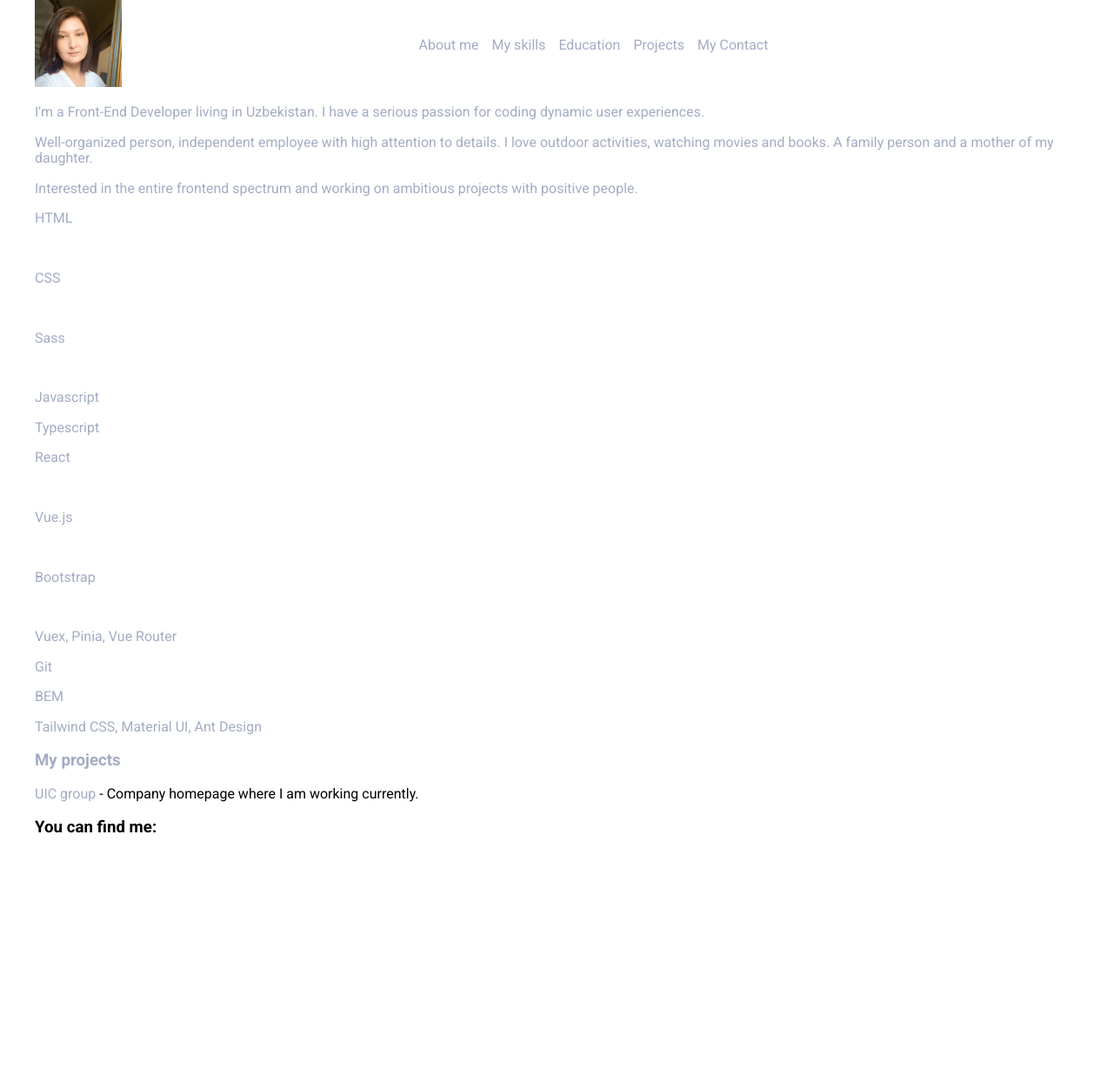
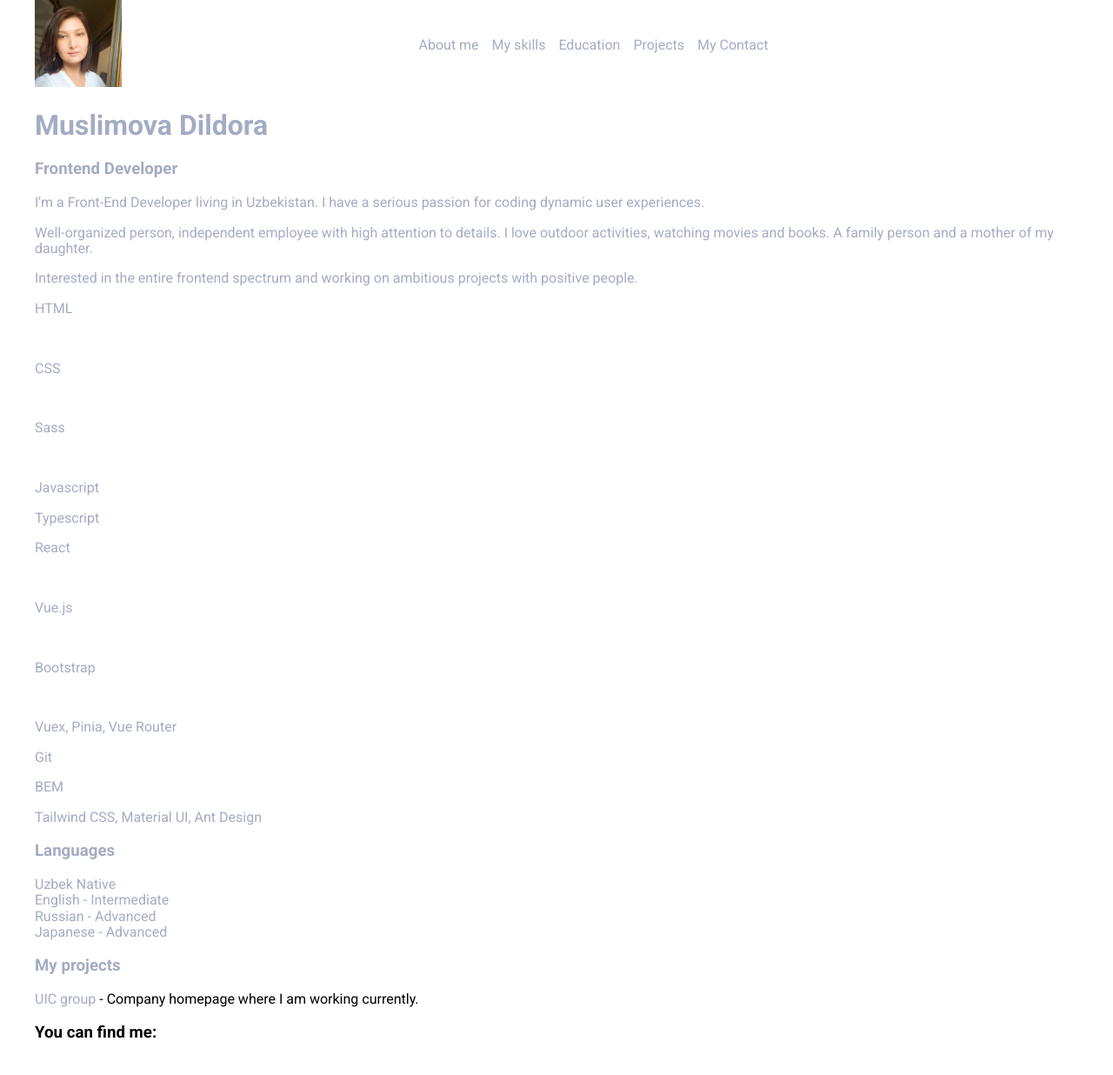
Before and after one commit to faithpacifica/rsschool-cv, a plain HTML site: page index.html in a window 1280 px wide. Shown: the whole page at 87% size. Before the commit the page ends 1000 px from the top, so only its background shows below. Drawn offline with nearby package versions, Linux system fonts and the light colour scheme.

Commit message:
feat:update index.html file

```diff
--- a/index.html
+++ b/index.html
@@ -26,20 +26,20 @@
             </div>
             <nav class="navbar">
                 <ul class="navbar-list">
-                    <li class="navbar-item" id="about-me">
+                    <li class="navbar-item" >
                         <a href="#about-me" class="navbar-link">About me</span>
                     </li>
-                    <li class="navbar-item" id="skills">
+                    <li class="navbar-item" >
                         <a href="#skills" class="navbar-link">My skills</span>
                     </li>
-                    <li class="navbar-item" id="about-me">
+                    <li class="navbar-item" >
                         <a href="#education" class="navbar-link">Education</span>
                     </li>
-                    <li class="navbar-item" id="projects">
+                    <li class="navbar-item" >
                         <a href="#projects" class="navbar-link">Projects</span>
                     </li>
 
-                    <li class="navbar-item" id="contacts">
+                    <li class="navbar-item" >
                         <a href="#contacts" class="navbar-link">My Contact</span>
                     </li>
                 </ul>
@@ -48,7 +48,9 @@
 
         <main class="main">
             <!-- ABOUT ME -->
-            <section class="about-me">
+            <section class="about-me" id="about-me">
+                <h1 class=" main-title">Muslimova Dildora</h1>
+                <h3 class="subtitle">Frontend Developer</h3>
                 <p class="about-me__text">
                     I'm a Front-End Developer living in Uzbekistan. I have a serious
                     passion for coding dynamic user experiences.
@@ -65,7 +67,7 @@
             </section>
 
             <!-- Skills -->
-            <section class="skills">
+            <section class="skills" id="skills">
                 <p class="skill-item">HTML</p><i class="fa-brands fa-html5"></i>
                 <p class="skill-item">CSS</p><i class="fa-brands fa-css3-alt"></i>
                 <p class="skill-item">Sass</p><i class="fa-brands fa-sass"></i>
@@ -80,8 +82,26 @@
                 <p class="skill-item">Tailwind CSS, Material UI, Ant Design</p>
             </section>
 
+            <section class="section section-languages" id="languages">
+                <h3 class="section-title">Languages</h3>
+                <ul class="section-list">
+                  <li class="section-item">
+                    Uzbek<span> Native</span>
+                  </li>
+                  <li class="section-item">
+                    English<span> - Intermediate</span>
+                  </li>
+                  <li class="section-item">
+                    Russian<span> - Advanced</span>
+                  </li>
+                  <li class="section-item">
+                    Japanese<span> - Advanced</span>
+                  </li>
+                </ul>
+              </section>
+
             <!-- Projects -->
-            <section class="projects">
+            <section class="projects" id="projects">
                 <h3>My projects</h3>
                 <p><a href="https://uic.group/"> UIC group</a> - Company homepage where I am working currently.</p>
             </section>
@@ -89,7 +109,7 @@
 
         <!-- Footer -->
         <footer class="footer">
-            <div class="contacts">
+            <div class="contacts" id="contacts">
                 <h3 class="projects-title">You can find me:</h3>
                 <div class="social-media">
                     <a href="https://github.com/faithpacifica" class="icon-button github" target="_blank">
```
